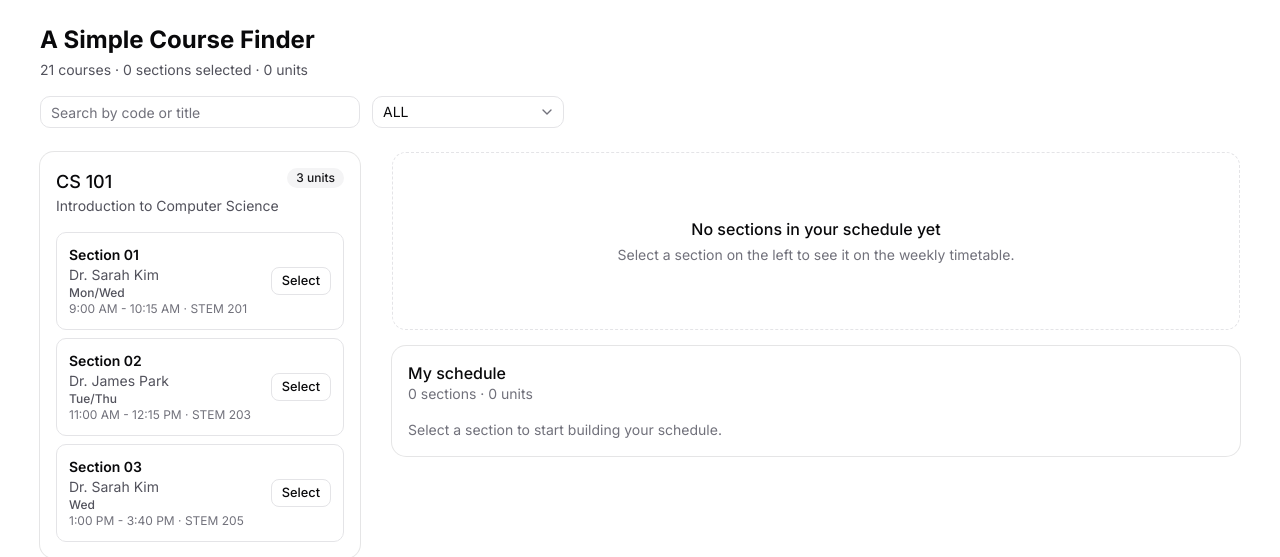
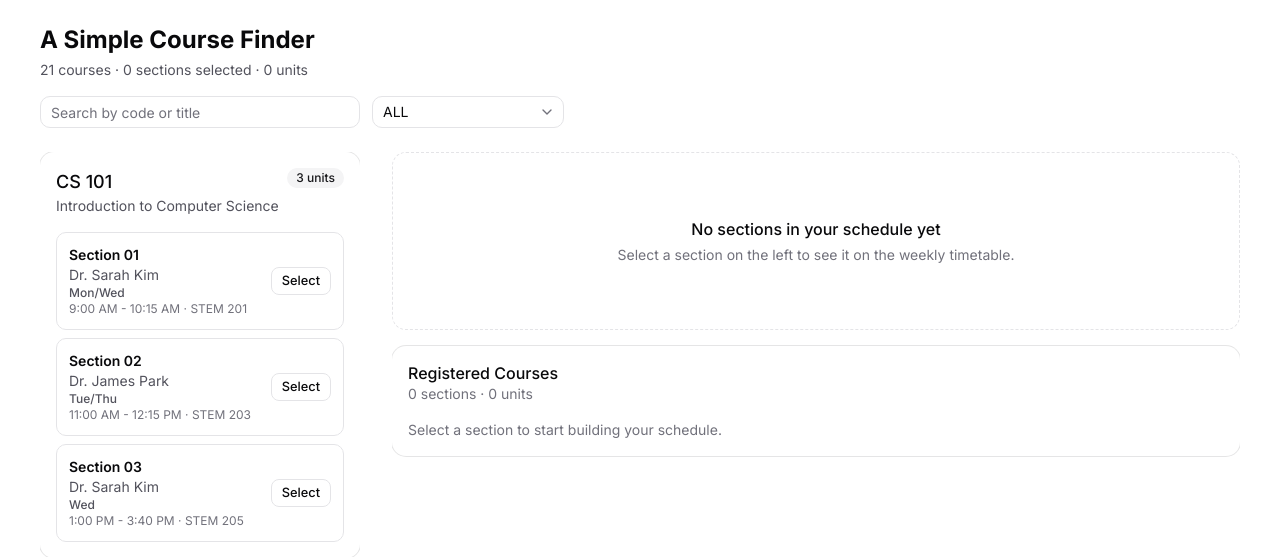
Before and after one commit to danidev0329/class-schedule-frontend, a Next.js app: page / in a window 1280 px wide. Shown: the top 557 px of the page. Built offline with nearby package versions, Linux system fonts and the light colour scheme.

Commit message:
refactor: improved page scrollability

```diff
--- a/features/courses/course-browsing/containers/course-browser.tsx
+++ b/features/courses/course-browsing/containers/course-browser.tsx
@@ -112,8 +112,8 @@ export function CourseBrowser() {
   }
 
   return (
-    <main className="mx-auto w-full max-w-8xl px-10 py-6">
-      <div className="mb-4">
+    <main className="mx-auto flex h-dvh w-full max-w-8xl flex-col overflow-hidden px-10 py-6">
+      <div className="mb-4 shrink-0">
         <h1 className="text-2xl font-bold">A Simple Course Finder</h1>
         <p className="mt-1 text-sm text-zinc-600">
           {filteredCourses.length} courses · {selectedCount} sections selected
@@ -121,7 +121,7 @@ export function CourseBrowser() {
         </p>
       </div>
 
-      <div className="mb-6 flex flex-col gap-3 sm:flex-row sm:items-center">
+      <div className="mb-6 flex shrink-0 flex-col gap-3 sm:flex-row sm:items-center">
         <Input
           type="search"
           placeholder="Search by code or title"
@@ -161,8 +161,8 @@ export function CourseBrowser() {
         </Button>
       </div>
 
-      <div className="grid grid-cols-1 items-start gap-6 md:gap-8 lg:grid-cols-[20rem_minmax(0,1fr)]">
-        <div className="min-w-0">
+      <div className="grid min-h-0 flex-1 grid-cols-1 gap-6 md:gap-8 lg:grid-cols-[20rem_minmax(0,1fr)]">
+        <div className="min-h-0 min-w-0 overflow-y-auto">
           {filteredCourses.length === 0 ? (
             <div className="flex flex-col items-center justify-center gap-1 rounded-lg border border-dashed py-16 text-center">
               <p className="font-medium">No courses match your filters</p>
--- a/features/courses/course-timetable/components/schedule-panel.tsx
+++ b/features/courses/course-timetable/components/schedule-panel.tsx
@@ -23,7 +23,7 @@ export function SchedulePanel({ open, onClose }: SchedulePanelProps) {
         <CardHeader>
           <div className="flex items-start justify-between gap-2">
             <div>
-              <CardTitle>My schedule</CardTitle>
+              <CardTitle>Registered Courses</CardTitle>
               <p className="text-sm text-muted-foreground">
                 {count} section{count === 1 ? "" : "s"} · {totalUnits} units
               </p>
@@ -60,7 +60,7 @@ export function SchedulePanel({ open, onClose }: SchedulePanelProps) {
       <aside
         aria-label="My schedule"
         className={cn(
-          "fixed inset-y-0 right-0 z-50 flex w-[92vw] max-w-md flex-col overflow-y-auto bg-background p-4 shadow-xl transition-transform duration-300 sm:w-96 lg:static lg:z-auto lg:w-full lg:max-w-none lg:translate-x-0 lg:overflow-visible lg:bg-transparent lg:p-0 lg:shadow-none",
+          "fixed inset-y-0 right-0 z-50 flex w-[92vw] max-w-md flex-col overflow-y-auto bg-background p-4 shadow-xl transition-transform duration-300 sm:w-96 lg:static lg:z-auto lg:w-full lg:max-w-none lg:translate-x-0 lg:min-h-0 lg:overflow-y-auto lg:bg-transparent lg:p-0 lg:shadow-none",
           open ? "translate-x-0" : "translate-x-full"
         )}
       >
```
